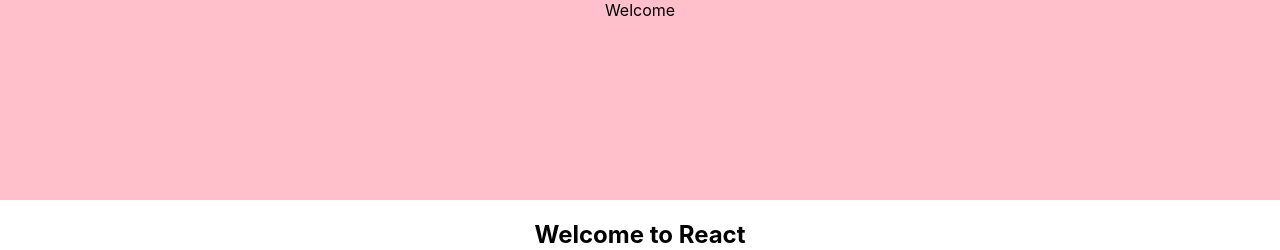
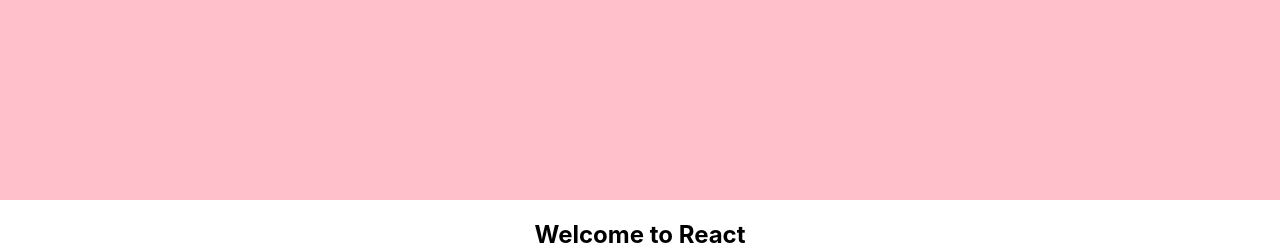
Before and after one commit to TianaJohnson/build_lumdb, a React (Create React App) app: page / in a window 1280 px wide. Shown: the top 250 px of the page. Built offline with nearby package versions, Linux system fonts and the light colour scheme.

Commit message:
footer build template

```diff
--- a/src/Header.js
+++ b/src/Header.js
@@ -7,7 +7,6 @@ class Header extends Component {
         return (
             <div className="header-main">
 
-                Welcome
             </div>
          )
     }
```
Also changed, not shown: src/Footer.js (added, +13 -0 lines), 1 other file (tests, documents, lock files or other folders).
